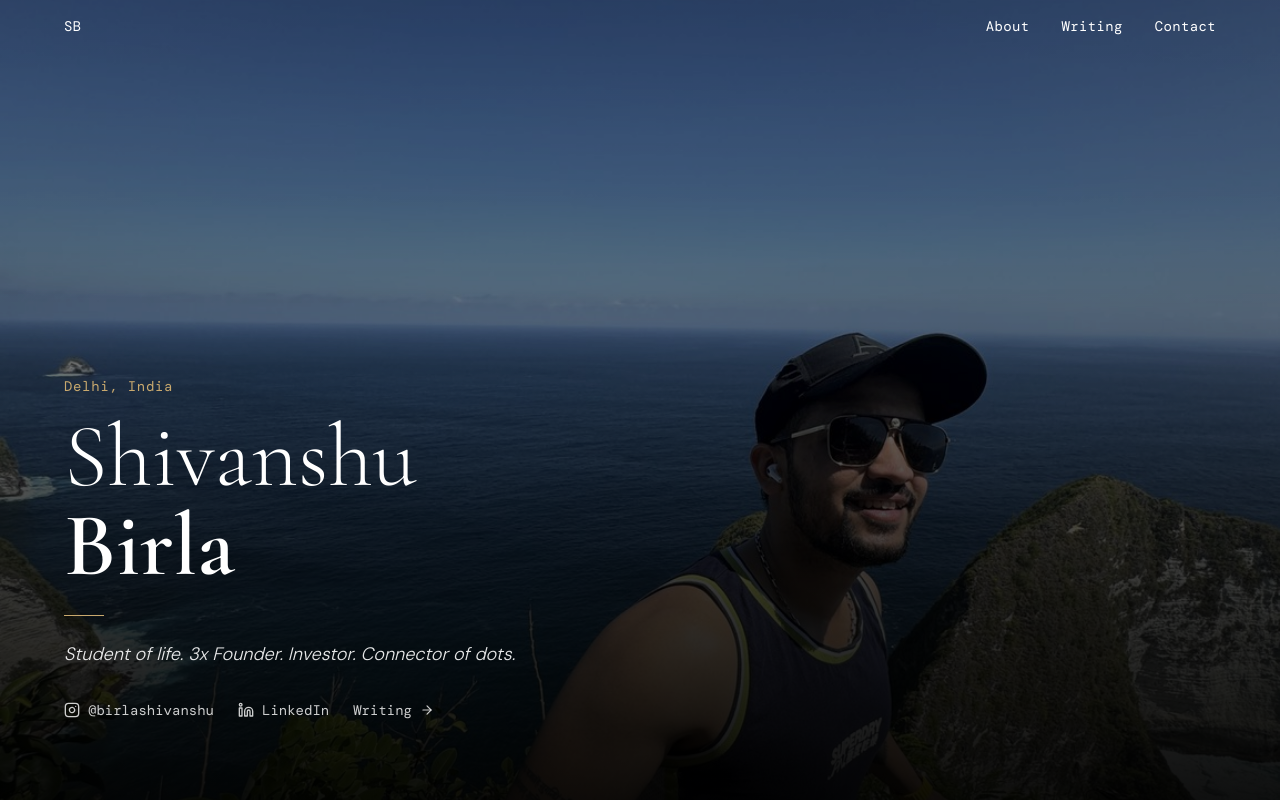
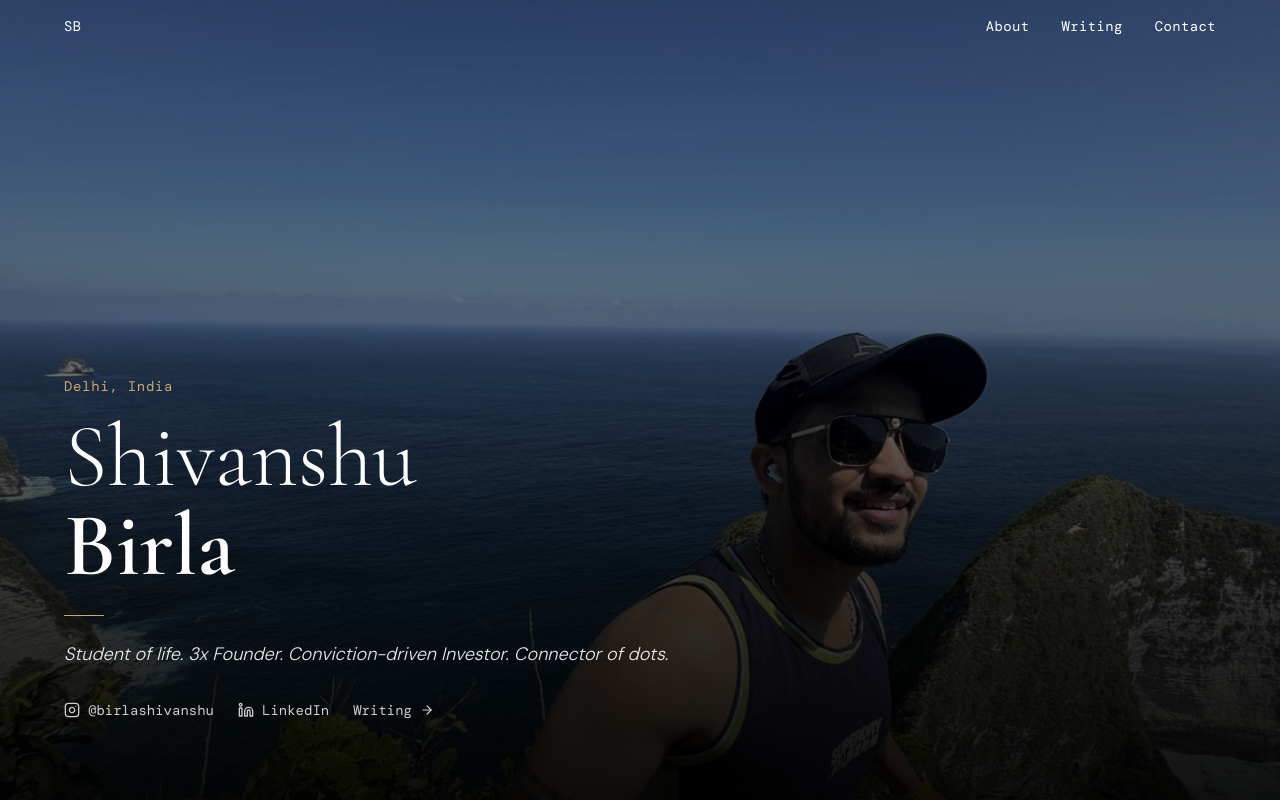
Before and after one commit to shivanshu-makia/shivanshubirla.com, a Next.js app in the folder shivanshubirla-website/: page / in a window 1280 px wide. Shown: the top 800 px of the page. Built offline with nearby package versions, Linux system fonts and the light colour scheme; a web font is replaced by a local one.

Commit message:
Update tagline - Conviction-driven Investor

```diff
--- a/shivanshubirla-website/app/page.tsx
+++ b/shivanshubirla-website/app/page.tsx
@@ -132,7 +132,7 @@ function HeroSection() {
               transition={{ duration: 0.6, delay: 0.6 }}
               className="font-body text-white/90 text-lg italic mb-8"
             >
-              Student of life. 3x Founder. Investor. Connector of dots.
+              Student of life. 3x Founder. Conviction-driven Investor. Connector of dots.
             </motion.p>
 
             {/* Social row */}
```
